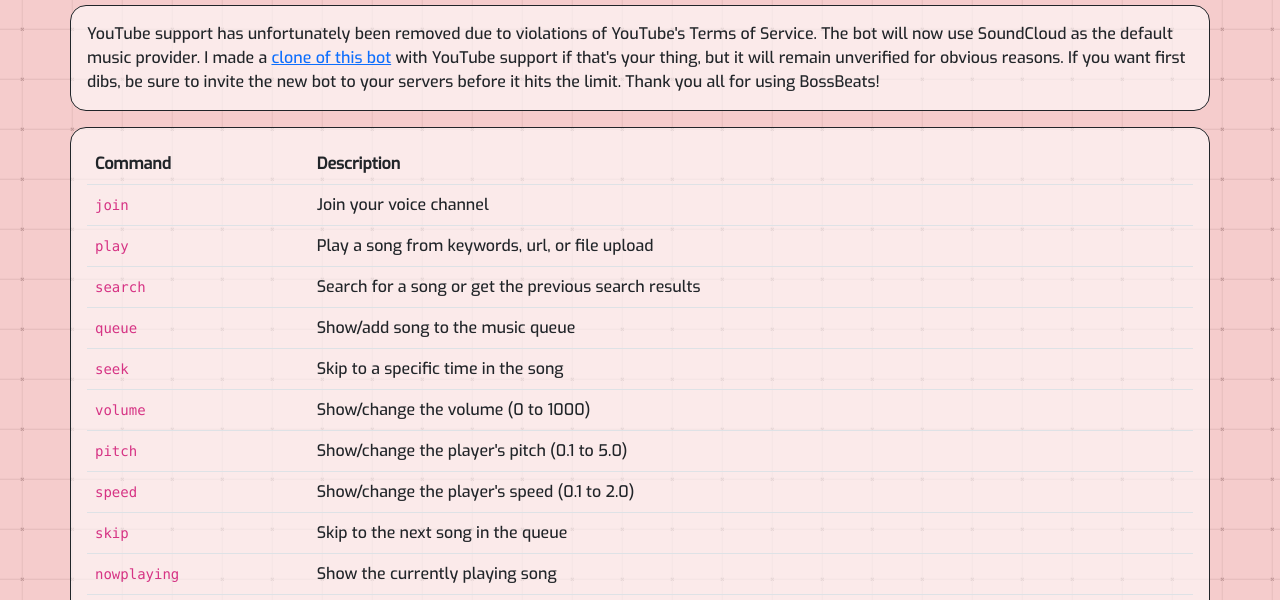
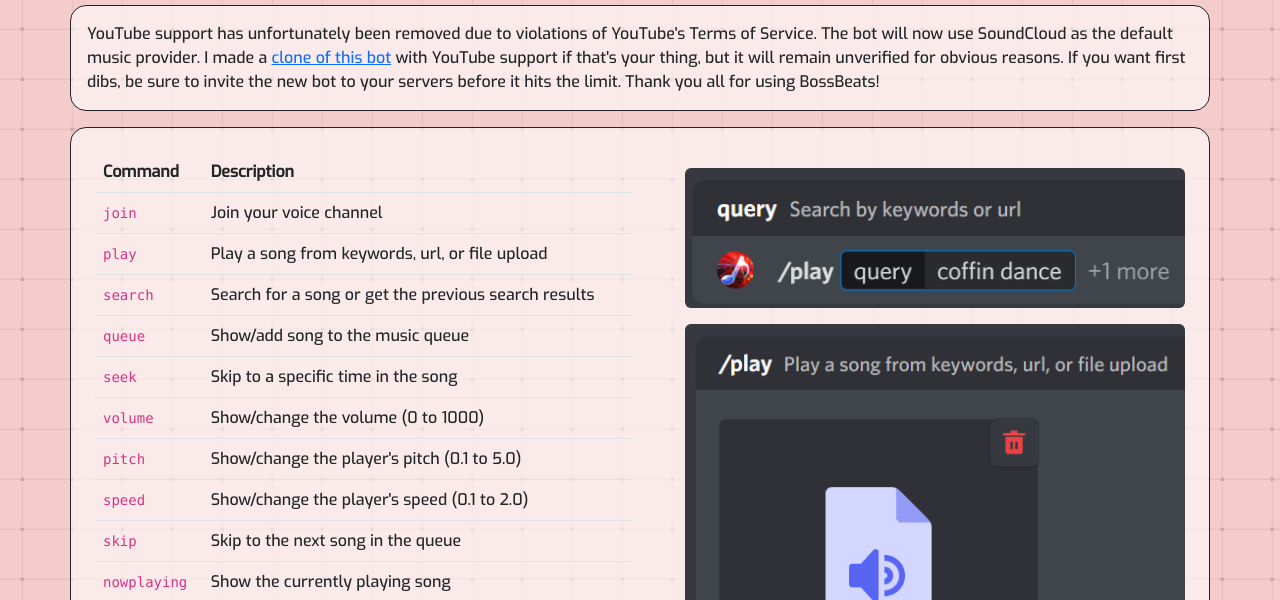
Before and after one commit to bossbadi-web/bossbeats, a plain HTML site: page index.html in a window 1280 px wide. Shown: the part 193-793 px from the top of the page. Drawn offline with nearby package versions, Linux system fonts and the light colour scheme.

Commit message:
Improve image placement on home page

```diff
--- a/css/main.css
+++ b/css/main.css
@@ -12,6 +12,7 @@ html {
 
 body {
   font-family: "Exo", arial;
+  word-wrap: break-word;
 }
 
 h1 {
@@ -64,8 +65,27 @@ body {
   animation-timing-function: linear;
 }
 
+.table-wrapper {
+  width: 100%;
+  min-width: 400px;
+}
+
+.img-wrapper {
+  width: 100%;
+}
+
 .example-img {
   width: 500px;
   height: auto;
   margin-top: 1em;
+  float: right;
 }
+
+@media screen and (max-width: 800px) {
+  .img-wrapper {
+    display: none;
+  }
+  .table-wrapper {
+    min-width: none;
+  }
+}
--- a/index.html
+++ b/index.html
@@ -9,7 +9,7 @@
     <meta name="author" content="bossbadi" />
     <meta
       name="description"
-      content="BossBeats is a smarter music bot with support for YouTube, Spotify, SoundCloud, Twitch, stream URLs, file uploads, and more!"
+      content="BossBeats is a smarter music bot with support for Spotify, SoundCloud, Twitch, stream URLs, file uploads, and more!"
     />
     <meta property="og:image" content="https://bossbeats.ml/images/avatar.png" />
     <meta content="#ff3333" data-react-helmet="true" name="theme-color" />
@@ -72,7 +72,8 @@
     </section>
 
     <section class="container text-container">
-      <div class="table-responsive">
+      <div class="d-flex flex-row">
+        <div class="p-2 table-responsive table-wrapper">
           <table class="table">
             <tr>
               <th>Command</th>
@@ -169,10 +170,11 @@
           </table>
         </div>
 
-      <div class="d-flex flex-column">
+        <div class="p-2 img-wrapper">
           <img class="img-fluid rounded example-img" src="images/examples/play-query.png" />
           <img class="img-fluid rounded example-img" src="images/examples/play-file.png" />
           <img class="img-fluid rounded example-img" src="images/examples/nowplaying.png" />
+        </div>
       </div>
     </section>
 
```
Also changed, not shown: contact.html (+1 -1 lines), privacy.html (+1 -1 lines), terms.html (+1 -1 lines). Lines whose indentation alone changed are shown as unchanged.
